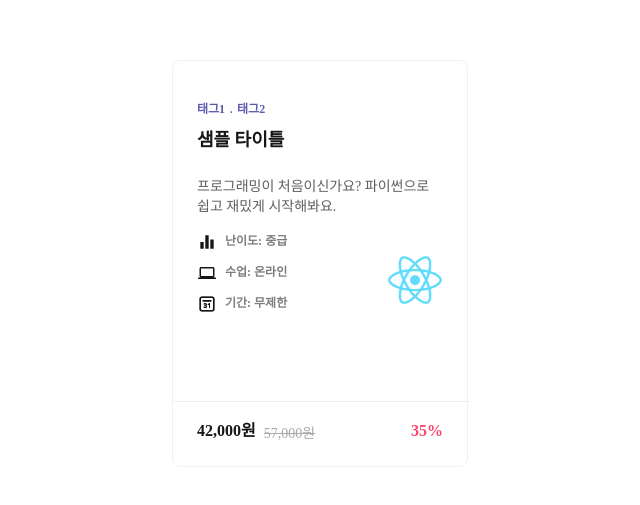
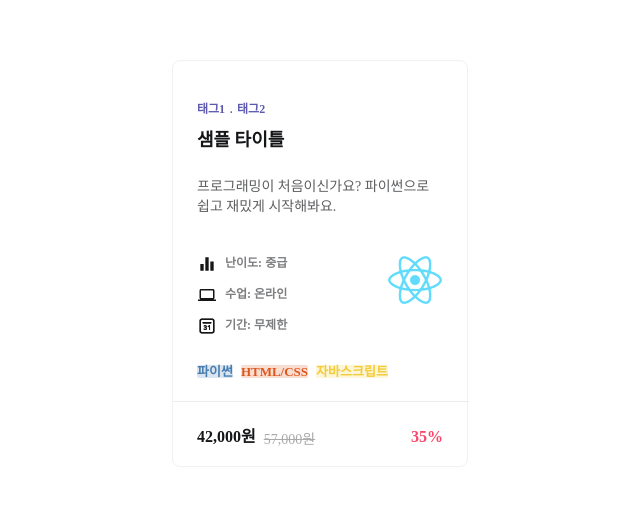
Before and after one commit to MyuB/SchoolCourses, a React (Create React App) app: page / in a window 1280 px wide. Shown: the part 145-650 px from the top of the page, without its empty margins (320-960 px from the left). Built offline with nearby package versions, Linux system fonts and the light colour scheme.

Commit message:
CourseCard Design Fin

```diff
--- a/src/CourseCard.jsx
+++ b/src/CourseCard.jsx
@@ -49,7 +49,7 @@ const DividerLine = styled.div`
 `;
 
 const CostWrapper = styled.div`
-  margin-top: 88px;
+  margin-top: 18px;
   display: flex;
   align-items: flex-end;
 `;
@@ -86,7 +86,7 @@ const CostFree = styled.div`
 `;
 
 const TextsWrapper = styled.div`
-  margin-top: 0px;
+  margin-top: 22px;
 `;
 
 const TextWrapper = styled.div`
@@ -115,6 +115,42 @@ const Image = styled.img`
   height: 56px;
 `;
 
+const LanguagesWrapper = styled.div`
+  display: flex;
+  margin-top: 15px;
+`;
+
+function getColorByLang(lang) {
+  if (lang === "파이썬") return "#477DB1";
+  if (lang === "HTML/CSS") return "#DE561D";
+  if (lang === "자바스크립트") return "#F3CB39";
+}
+
+const Language = styled.p`
+  font-weight: bold;
+  font-size: 13px;
+  line-height: 13px;
+  color: ${(props) => getColorByLang(props.lang)};
+  position: relative;
+  padding: 6px, 8px;
+
+  + p {
+    margin-left: 8px;
+  }
+
+  ::before {
+    content: "";
+    position: absolute;
+    top: 0;
+    bottom: 0;
+    left: 0;
+    right: 0;
+    background-color: ${(props) => getColorByLang(props.lang)};
+    opacity: 0.2;
+    border-radius: 2px;
+  }
+`;
+
 CourseCard.defaultProps = {
   tags: ["태그1", "태그2"],
   title: "샘플 타이틀",
@@ -127,6 +163,7 @@ CourseCard.defaultProps = {
   classFormat: "온라인",
   duration: "무제한",
   imgUrl: "logo192.png",
+  languages: ["파이썬", "HTML/CSS", "자바스크립트"],
 };
 
 export default function CourseCard({
@@ -141,6 +178,7 @@ export default function CourseCard({
   classFormat,
   duration,
   imgUrl,
+  languages,
 }) {
   return (
     <Container>
@@ -162,6 +200,15 @@ export default function CourseCard({
         </TextWrapper>
       </TextsWrapper>
       <Image src={imgUrl} />
+      <LanguagesWrapper>
+        {languages.map((lang, idx) => {
+          return (
+            <Language key={`${lang}-${idx}-${title}`} lang={lang}>
+              {lang}
+            </Language>
+          );
+        })}
+      </LanguagesWrapper>
       <DividerLine />
       {isFree ? (
         <CostFree>무료</CostFree>
```
